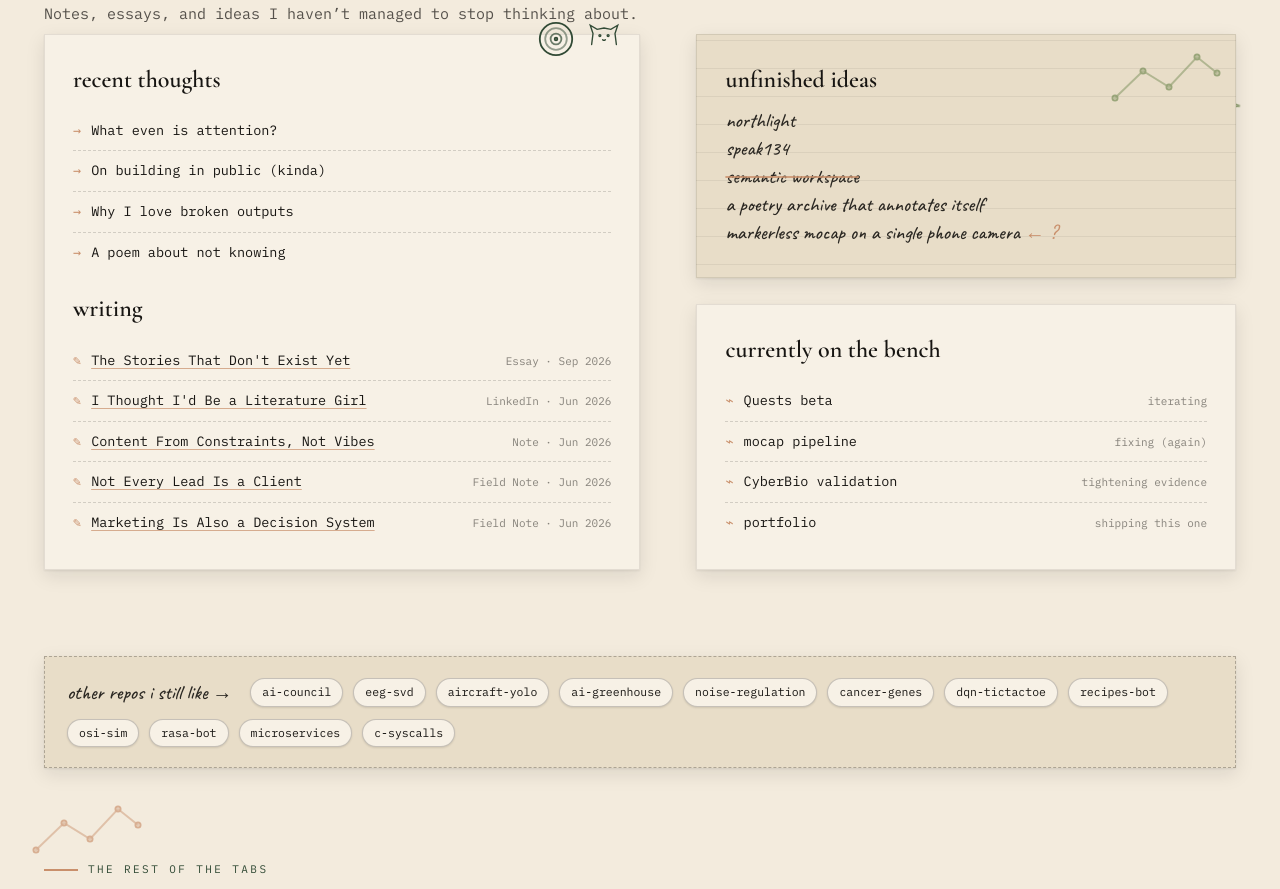
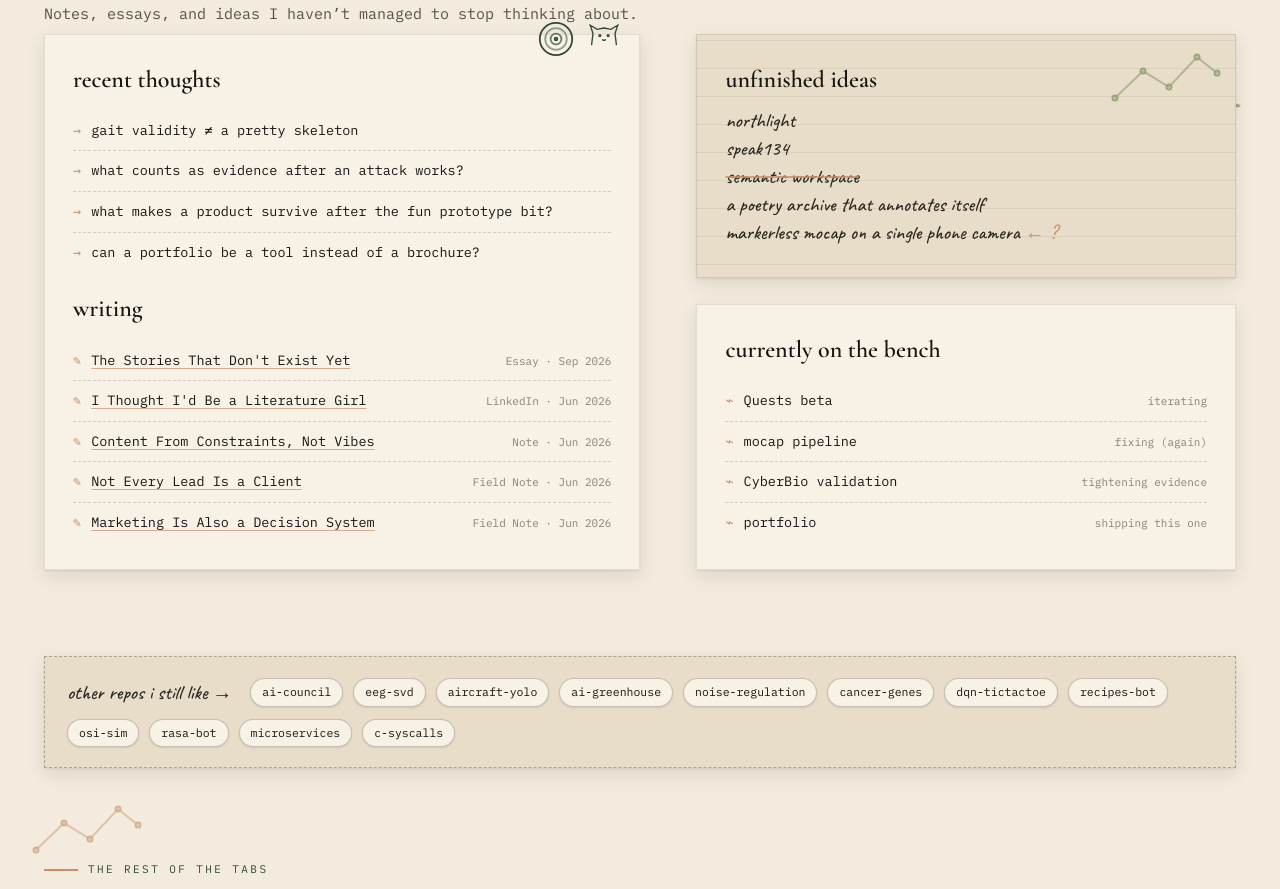
Before and after one commit to Mrudula-itsjuzme/portfolio-site, a React (Vite) app: page / in a window 1280 px wide. Shown: the part 5105-5994 px from the top of the page. Built offline with nearby package versions, Linux system fonts and the light colour scheme.

Commit message:
copy: replace filler thoughts with current questions

```diff
--- a/src/data/lab.js
+++ b/src/data/lab.js
@@ -305,10 +305,10 @@ export const community = [
 ];
 
 export const recentThoughts = [
-  "What even is attention?",
-  "On building in public (kinda)",
-  "Why I love broken outputs",
-  "A poem about not knowing",
+  "gait validity ≠ a pretty skeleton",
+  "what counts as evidence after an attack works?",
+  "what makes a product survive after the fun prototype bit?",
+  "can a portfolio be a tool instead of a brochure?",
 ];
 
 export const writings = [
```
